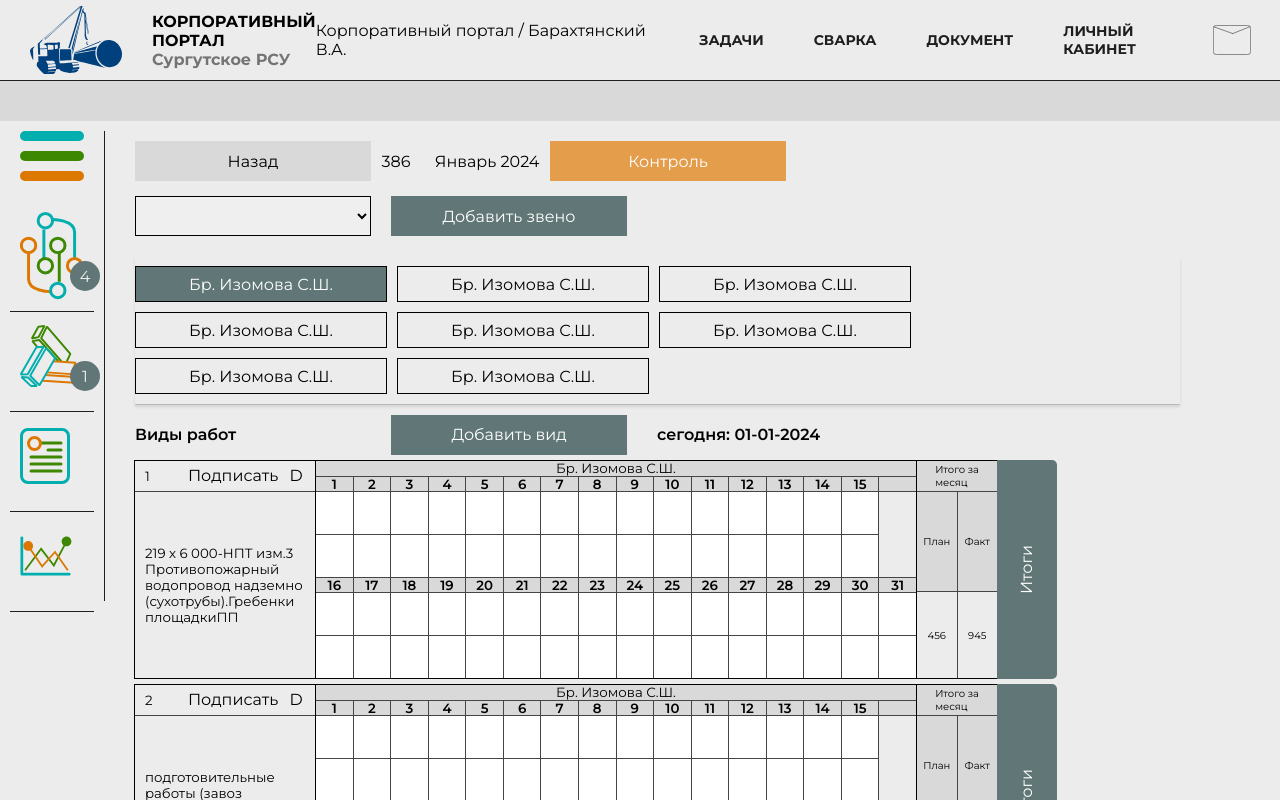
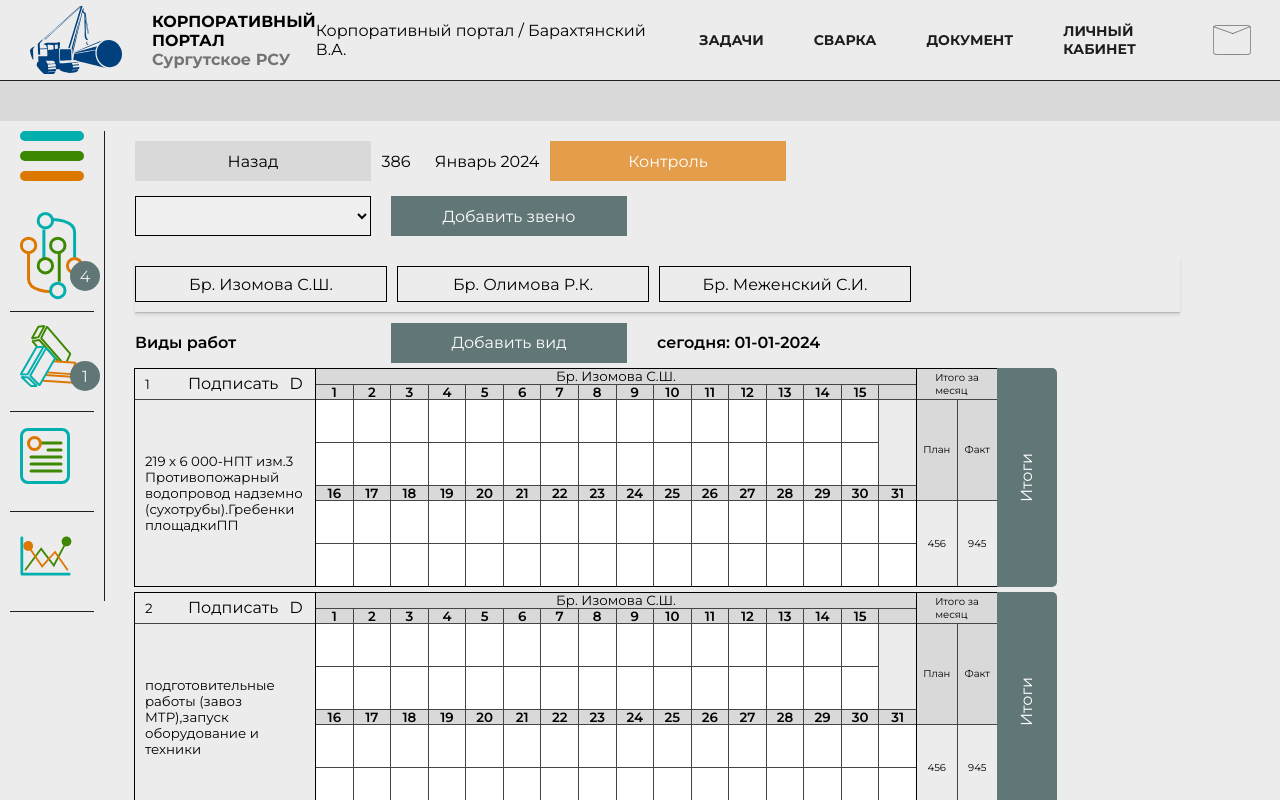
Before and after one commit to DreaMessiah/Portal, a React (Create React App) app in the folder client/: page /tabelwelding in a window 1280 px wide. Shown: the top 800 px of the page. Built offline with nearby package versions, Linux system fonts and the light colour scheme.

Commit message:
crew list

```diff
--- a/client/src/components/welding/tabelwelding/Tabelform.js
+++ b/client/src/components/welding/tabelwelding/Tabelform.js
@@ -13,6 +13,7 @@ import {DataContext} from "../../../context/DataContext";
 
 export const Tabelform = () => {
     const {weldingCrews} = useContext(DataContext)
+
 
     const [crew, setCrew] = useState(false)
 
@@ -42,14 +43,9 @@ export const Tabelform = () => {
             </div>
             <div className="tabwelding_slice"></div>
             <div className="tabwelding_crews">
-                <div className="tabwelding_crews_block bgactive">Бр. Изомова С.Ш.</div>
-                <div className="tabwelding_crews_block">Бр. Изомова С.Ш.</div>
-                <div className="tabwelding_crews_block">Бр. Изомова С.Ш.</div>
-                <div className="tabwelding_crews_block">Бр. Изомова С.Ш.</div>
-                <div className="tabwelding_crews_block">Бр. Изомова С.Ш.</div>
-                <div className="tabwelding_crews_block">Бр. Изомова С.Ш.</div>
-                <div className="tabwelding_crews_block">Бр. Изомова С.Ш.</div>
-                <div className="tabwelding_crews_block">Бр. Изомова С.Ш.</div>
+                {weldingCrews.map( (item,index) =>(
+                <div className="tabwelding_crews_block">{item.crew}</div>
+                ))}
             </div>
             <div className="tabwelding_slice"></div>
             <div className="tabwelding_viewswork">
```
